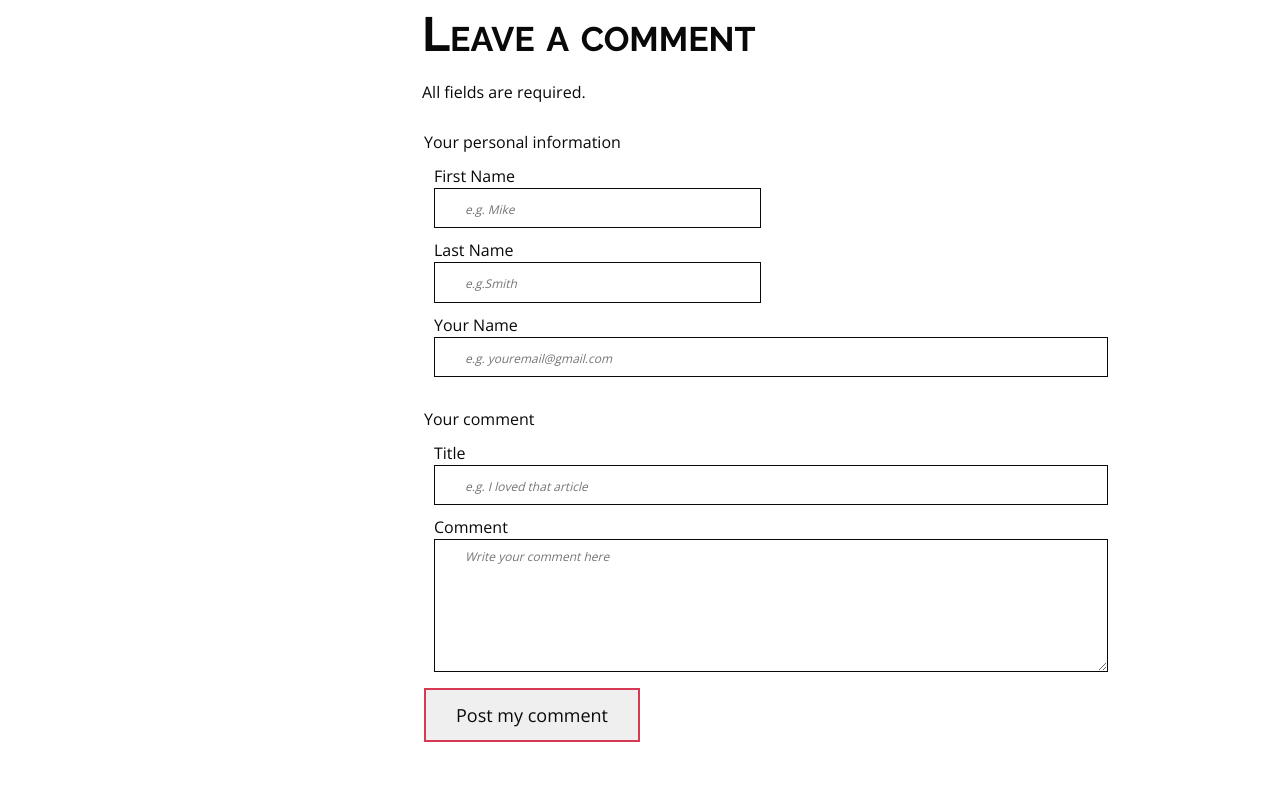
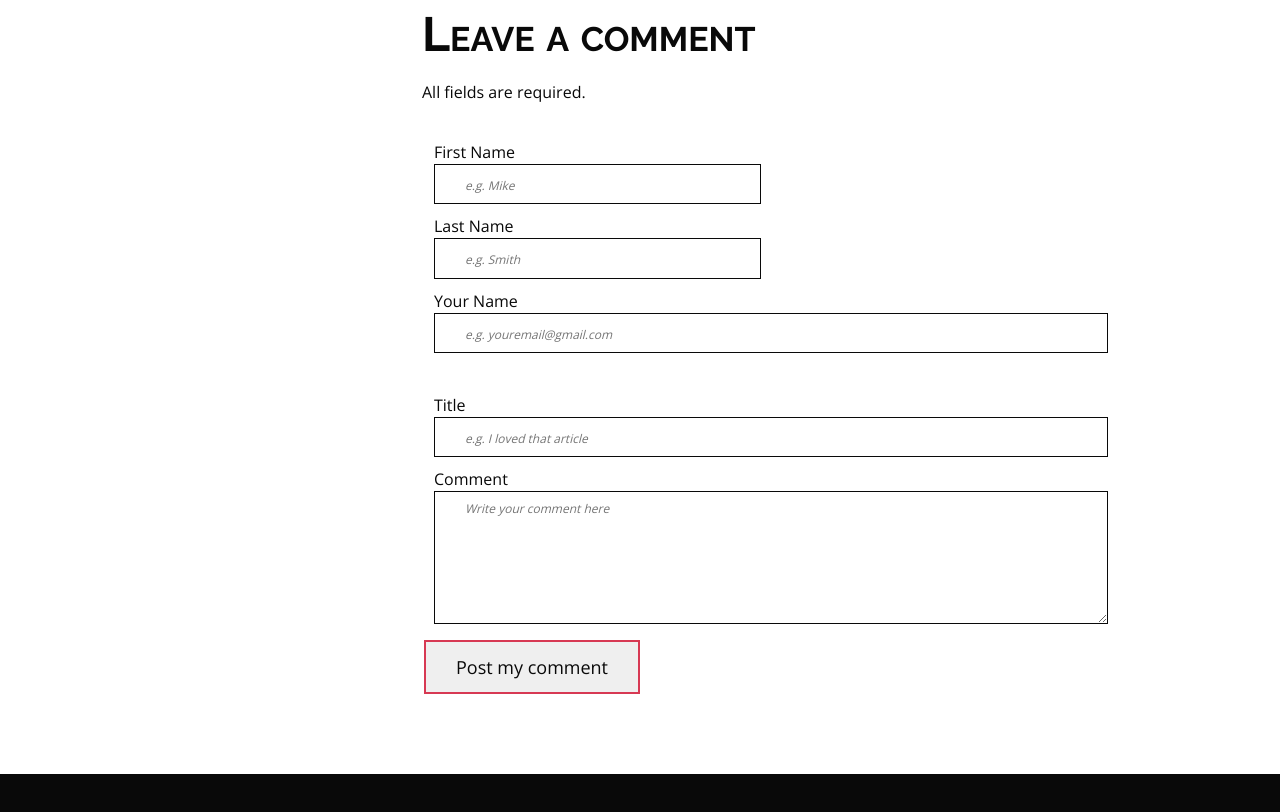
Before and after one commit to okekolawolesunday009/alx-frontend-for-fun, a plain HTML site: page form/04-article.html in a window 1280 px wide. Shown: the part 1780-2592 px from the top of the page. Drawn offline with nearby package versions, Linux system fonts and the light colour scheme; files whose address does not match are found by name.

Commit message:
push alx form hotfix

```diff
--- a/form/04-article.html
+++ b/form/04-article.html
@@ -149,9 +149,10 @@
             <header>
                 <h2 class="section-title">Leave a comment</h2>
                 <p>All fields are required.</p>
+            </header>
                 <form action="#" method="post">
                       <fieldset>
-                        <legend class="visual-hidden"> Your personal information</legend>
+                        <legend class="visually-hidden"> Your personal information</legend>
                           <div class="form-group col-1-2">
                             <label for="your-first-name" >First Name</label>
                             <div class="form-field">
@@ -166,7 +167,7 @@
                             <label for="your-last-name" >Last Name</label>
                             <div class="form-field">
                                 <span class="form-field-container">
-                                    <input type="text" id="your-last-name" name="your-last-name" placeholder="e.g.Smith" pattern="[A-Za-zÀ-ž\s]{3,}" maxlength="40" autocomplete="on" accesskey="l" required>
+                                    <input type="text" id="your-last-name" name="your-last-name" placeholder="e.g. Smith" pattern="[A-Za-zÀ-ž\s]{3,}" maxlength="40" autocomplete="on" accesskey="l" required>
 
                                 </span>
                             </div>
@@ -184,7 +185,7 @@
                           </div>
                       </fieldset>
                       <fieldset >
-                        <legend class="visual-hidden" >Your comment</legend>
+                        <legend class="visually-hidden" >Your comment</legend>
                           <div class="form-group col-2-3">
                             <label for="your-title" >Title</label>
                             <div class="form-field">
@@ -212,7 +213,7 @@
                       </fieldset>
 
                 </form>
-            </header>
+
         </div>
 
         </div>
```
Also changed, not shown: form/03-article.html (+6 -5 lines), form/05-article.html (+4 -3 lines), form/06-article.html (+4 -3 lines).
